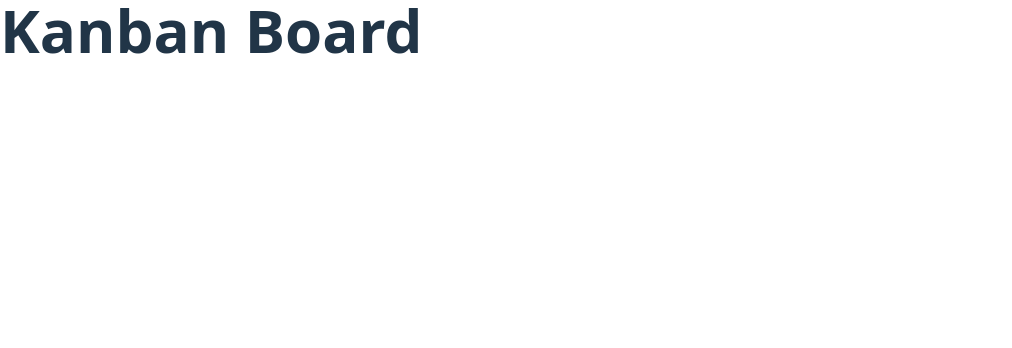
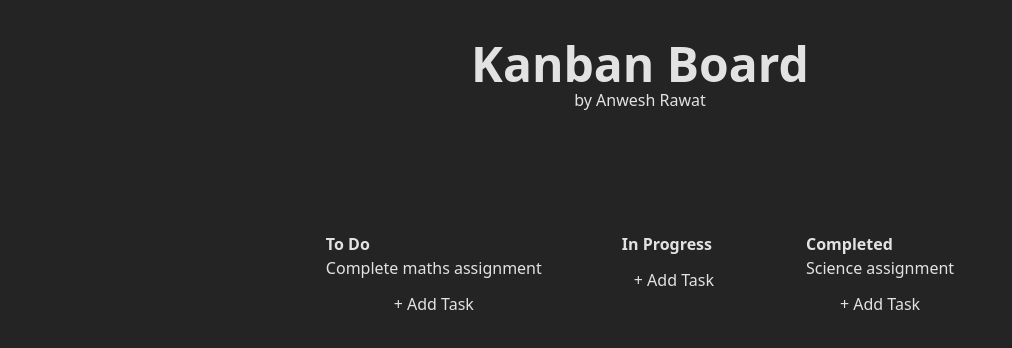
Before and after one commit to anwrat/Kanban-Board, a React app in the folder frontend/: page / in a window 1280 px wide. Shown: the top 348 px of the page, without its empty margins (0-1012 px from the left). Built offline with nearby package versions, Linux system fonts and the light colour scheme; the HTML template or start-up script is replaced by a standard one.

Commit message:
Dummy tasks displayed by passing props to component

```diff
--- a/frontend/src/App.tsx
+++ b/frontend/src/App.tsx
@@ -1,11 +1,26 @@
-
+import KanbanColumn from "./components/column"
+import type{ Column, Task } from "./types/types"
 
 function App() {
-
+  const Cols: Column[] = [
+    {id: "todo", title: "To Do"},
+    {id: "doing", title: "In Progress"},
+    {id: "done", title: "Completed"},
+  ];
+  const tasks: Task[]=[
+    {id:"1", columnId: "todo", content: "Complete maths assignment"},
+    {id:"2", columnId: "done", content: "Science assignment", priority:"high"},
+  ];
   return (
-    <div className="min-h-screen">
-      <div className="items-center">
-        <p className="font-bold text-6xl">Kanban Board</p>
+    <div className="min-h-screen flex flex-col items-center">
+      <div className="items-center mb-30 mt-10 flex flex-col">
+        <p className="font-bold text-5xl">Kanban Board</p>
+        <p>by Anwesh Rawat</p>
+      </div>
+      <div className="flex gap-20">
+        {Cols.map((col)=>(
+          <KanbanColumn key={col.id} column={col} tasks={tasks.filter(t=> t.columnId === col.id)} />
+        ))}
       </div>
     </div>
   )
--- a/frontend/src/components/column.tsx
+++ b/frontend/src/components/column.tsx
@@ -1,4 +1,4 @@
-import type{ Column, Task, Id } from "../types/types";
+import type{ Column, Task } from "../types/types";
 
 interface Details{
     column: Column;
@@ -7,7 +7,7 @@ interface Details{
 
 export default function KanbanColumn({column,tasks}:Details){
     return(
-        <div>
+        <div className="flex flex-col">
             <div className="font-bold">{column.title}</div>
             {/* Tasks */}
             <div>
@@ -17,6 +17,7 @@ export default function KanbanColumn({column,tasks}:Details){
                     </div>
                 ))}
             </div>
+            <button className="p-3 cursor-pointer hover:bg-gray-200">+ Add Task</button>
         </div>
     );
 }
--- a/frontend/src/index.css
+++ b/frontend/src/index.css
@@ -14,57 +14,3 @@
   -webkit-font-smoothing: antialiased;
   -moz-osx-font-smoothing: grayscale;
 }
-
-a {
-  font-weight: 500;
-  color: #646cff;
-  text-decoration: inherit;
-}
-a:hover {
-  color: #535bf2;
-}
-
-body {
-  margin: 0;
-  display: flex;
-  place-items: center;
-  min-width: 320px;
-  min-height: 100vh;
-}
-
-h1 {
-  font-size: 3.2em;
-  line-height: 1.1;
-}
-
-button {
-  border-radius: 8px;
-  border: 1px solid transparent;
-  padding: 0.6em 1.2em;
-  font-size: 1em;
-  font-weight: 500;
-  font-family: inherit;
-  background-color: #1a1a1a;
-  cursor: pointer;
-  transition: border-color 0.25s;
-}
-button:hover {
-  border-color: #646cff;
-}
-button:focus,
-button:focus-visible {
-  outline: 4px auto -webkit-focus-ring-color;
-}
-
-@media (prefers-color-scheme: light) {
-  :root {
-    color: #213547;
-    background-color: #ffffff;
-  }
-  a:hover {
-    color: #747bff;
-  }
-  button {
-    background-color: #f9f9f9;
-  }
-}
```
